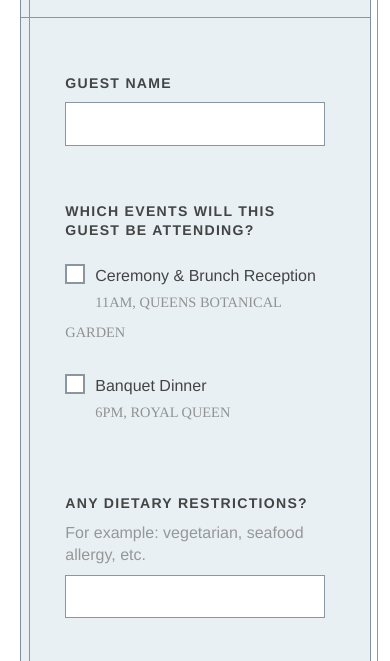
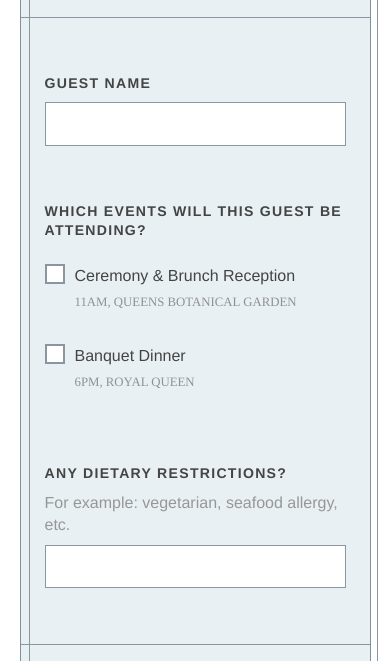
Before and after one commit to janrubio/janandolivia, a Gatsby site: page /rsvp in a window 390 px wide. Shown: the part 439-1100 px from the top of the page. Built offline with nearby package versions, Linux system fonts and the light colour scheme; Gatsby itself is replaced by a stand-in of ours.

Commit message:
Fix RSVP guest form styles on mobile

```diff
--- a/src/styles/components/form.scss
+++ b/src/styles/components/form.scss
@@ -71,7 +71,7 @@
 /* Input.js */
 
 .form__controls {
-    margin: 3.5rem 2.8rem;
+    margin: 3.5rem 1.5rem;
 
     @include breakpoint(medium) {
         margin: 3.5rem 5rem;
@@ -113,6 +113,7 @@
 
 .control__checkbox-description {
     display: inline-block;
+    white-space: nowrap;
 }
 
 .control__textbox-caption {
@@ -134,12 +135,16 @@
     color: #919191;
     margin: 0 0 0 30px;
     line-height: 30px;
-    font-size: .9rem;
+    font-size: .8rem;
     text-transform: uppercase;
     font-variant-numeric: lining-nums;
     -moz-font-feature-settings: "lnum";
     -webkit-font-feature-settings: "lnum";
     font-feature-settings: "lnum";
+
+    @include breakpoint(320px) {
+        font-size: .9rem;
+    }
 }
 
 .form-container :not(#foo) .control__checkbox-group input[type="checkbox"] {
```
